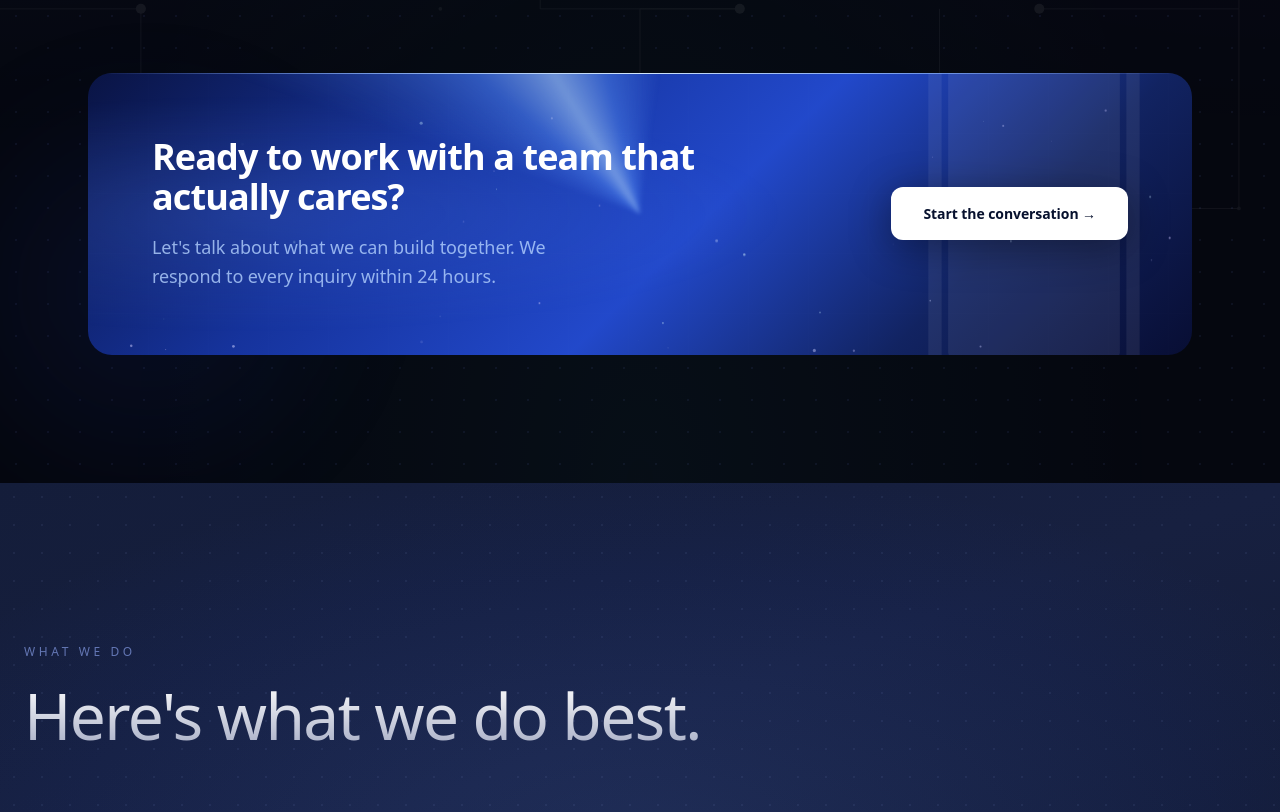
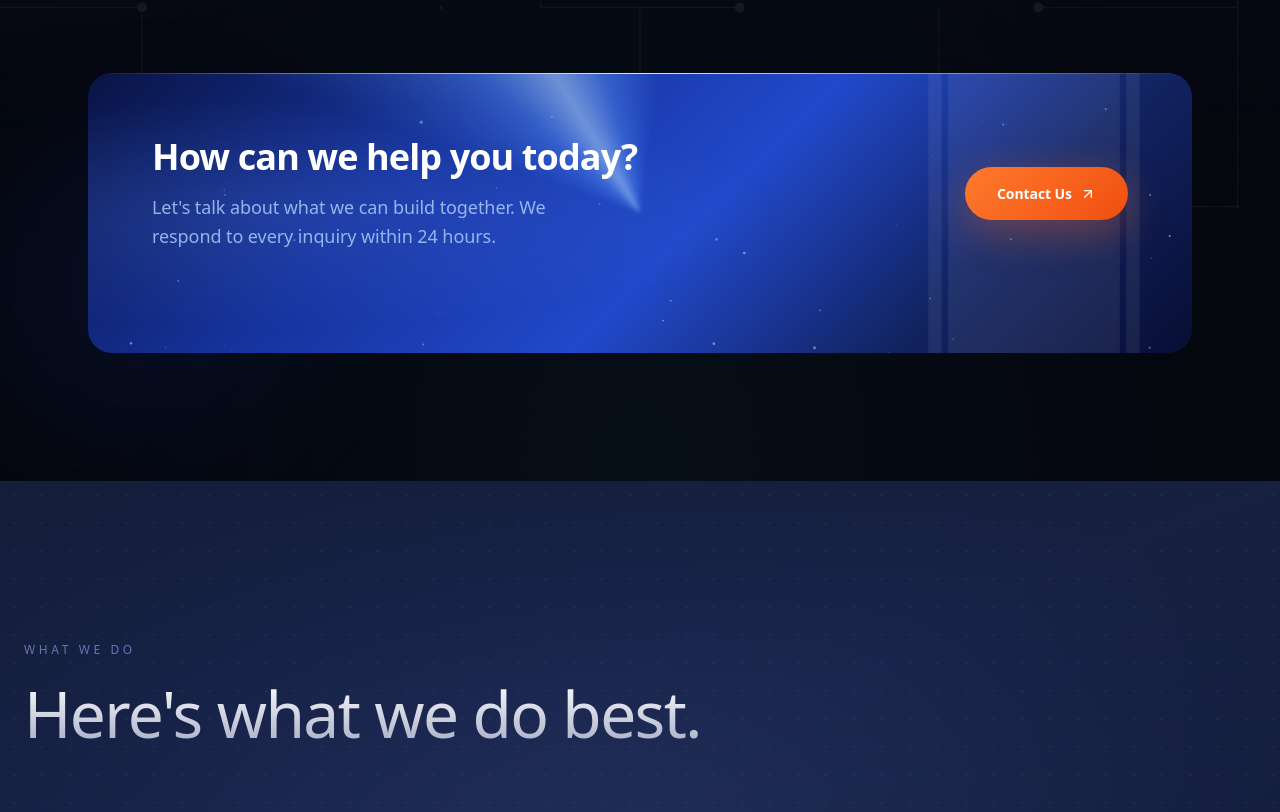
Before and after one commit to ibizadan/telproweb, a Next.js app: page / in a window 1280 px wide. Shown: the part 1440-2252 px from the top of the page. Built offline with nearby package versions, Linux system fonts and the light colour scheme; a web font is replaced by a local one.

Commit message:
Add files via upload

```diff
--- a/components/About.tsx
+++ b/components/About.tsx
@@ -1,7 +1,7 @@
 'use client';
 import { motion } from 'framer-motion';
 import { useEffect, useRef } from 'react';
-import { Cpu, Trophy, Sparkle } from 'lucide-react';
+import { Cpu, Trophy, Sparkle, ArrowUpRight } from 'lucide-react';
 
 const values = [
   { icon: Cpu, title: 'We love technology', desc: 'Technology is at the heart of everything we do. We stay ahead of the curve so our clients always get cutting-edge solutions that actually perform.' },
@@ -129,7 +129,7 @@ function CTABanner() {
       <div className="relative p-12 md:p-16 grid md:grid-cols-[1.5fr_1fr] gap-10 items-center" style={{ zIndex: 3 }}>
         <div>
           <h3 className="text-3xl md:text-4xl font-bold text-white tracking-tight leading-tight mb-4">
-            Ready to work with a team that actually cares?
+            How can we help you today?
           </h3>
           <p className="text-lg max-w-md leading-relaxed" style={{ color: 'rgba(180,210,255,0.8)' }}>
             Let&apos;s talk about what we can build together. We respond to every inquiry within 24 hours.
@@ -137,10 +137,11 @@ function CTABanner() {
         </div>
         <div className="flex justify-start md:justify-end">
           <a href="#contact"
-            className="inline-flex items-center gap-2 px-8 py-4 bg-white rounded-xl font-semibold hover:bg-ink-100 transition shadow-2xl"
-            style={{ fontSize: 14, color: '#07112e', boxShadow: '0 8px 40px rgba(0,0,0,0.4)' }}
+            className="inline-flex items-center gap-2 px-8 py-4 rounded-full font-semibold text-white transition hover:scale-[1.03]"
+            style={{ fontSize: 14, background: 'linear-gradient(135deg, #ff7a2d 0%, #f04e10 100%)', boxShadow: '0 12px 40px rgba(255,100,30,0.35)' }}
           >
-            Start the conversation →
+            Contact Us
+            <ArrowUpRight className="w-4 h-4" />
           </a>
         </div>
       </div>
```
